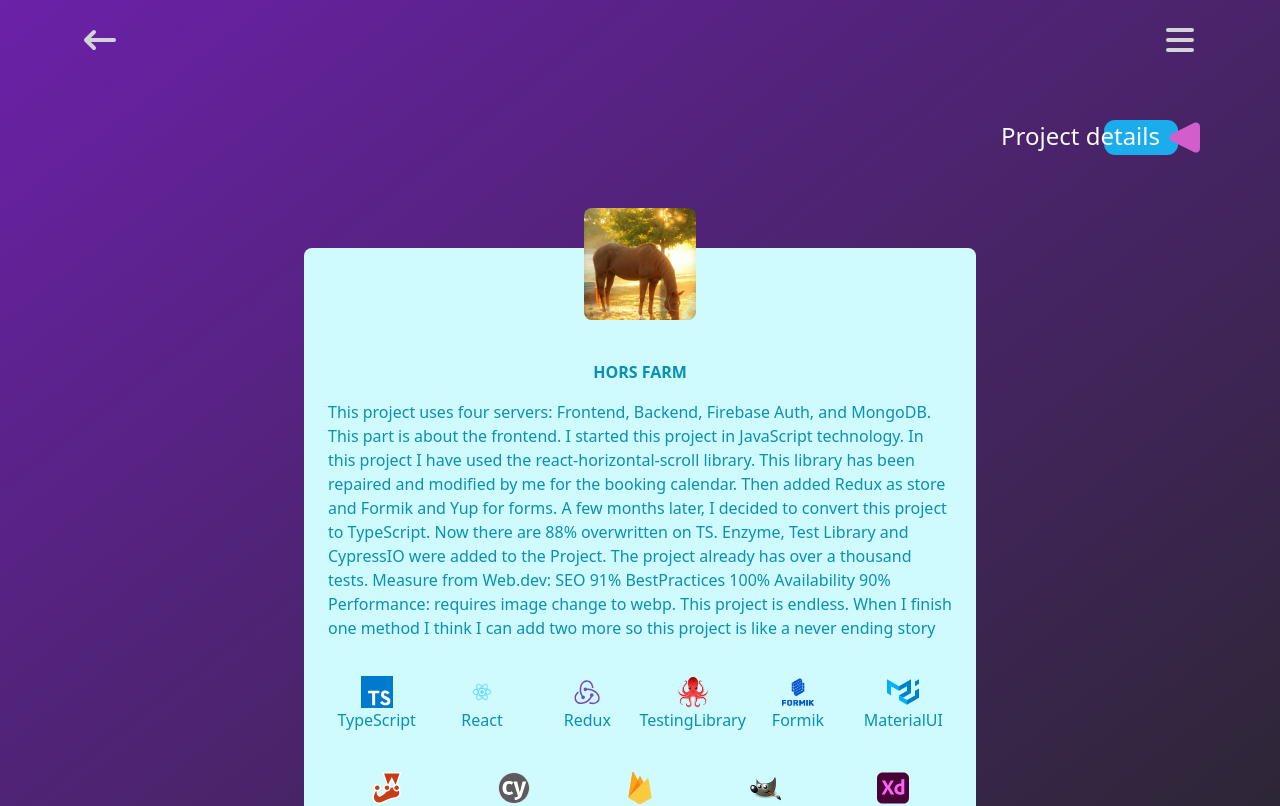
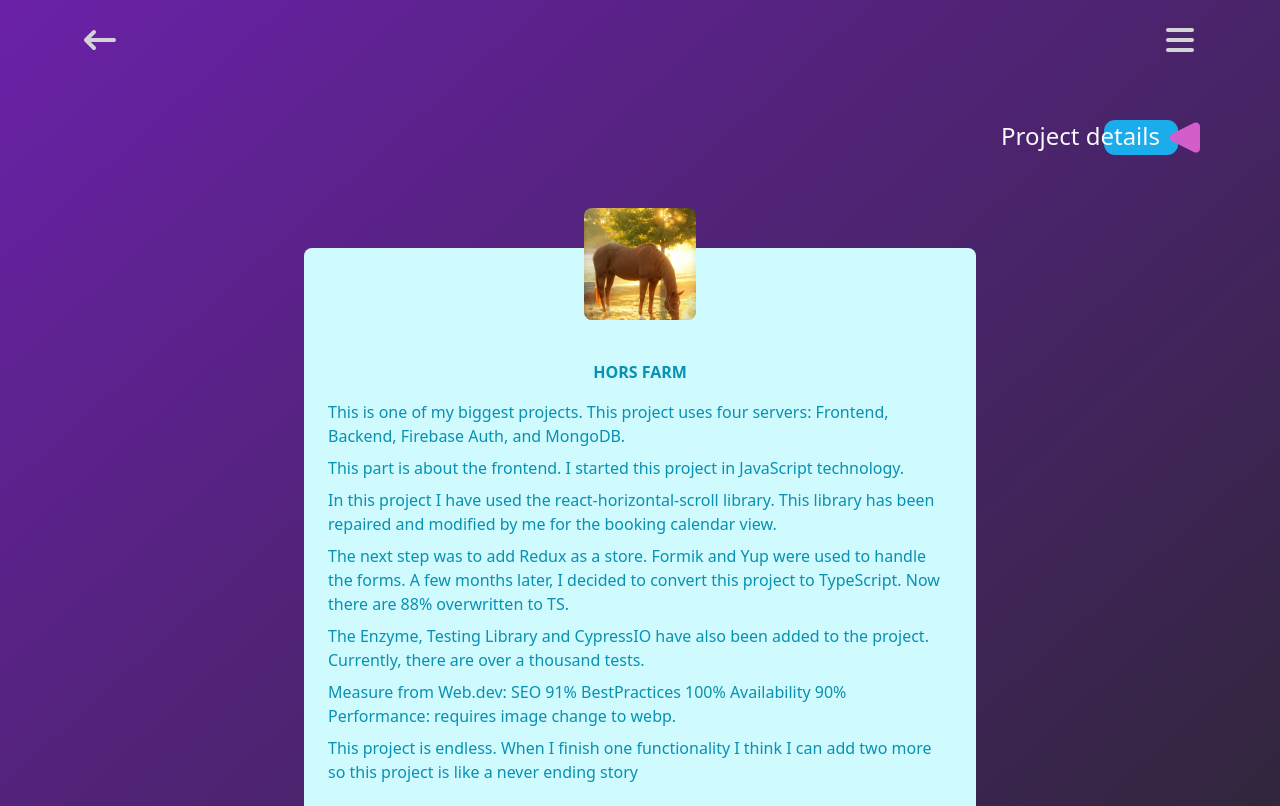
Before and after one commit to GeloUno/portfolio_next, a Next.js app: page /projects/0 in a window 1280 px wide. Shown: the top 806 px of the page. Built offline with nearby package versions, Linux system fonts and the light colour scheme.

Commit message:
project desciption is arrary too

```diff
--- a/components/projects/detail/projectDetail.tsx
+++ b/components/projects/detail/projectDetail.tsx
@@ -43,7 +43,7 @@ function DetailProject({ project: {
                 {title}
             </div>
             <div className=' px-6'>
-                {description}
+                {Array.isArray(description) ? (description.map((des) => (<h3 key={des} className={`pb-2`}>{des}</h3>))) : (<h3>{description}</h3>)}
             </div>
             <div className=' flex flex-wrap m-5 justify-around'>
                 {technology.map(tech => {
--- a/data/projects.ts
+++ b/data/projects.ts
@@ -5,14 +5,14 @@ import { IProject } from '../models/IProject';
 const projects: Array<IProject> = [
     {
         title: "Hors Farm",
-        description: `This project uses four servers: Frontend, Backend, Firebase Auth, and MongoDB.
-        This part is about the frontend.
-        I started this project in JavaScript technology.
-        In this project I have used the react-horizontal-scroll library. This library has been repaired and modified by me for the booking calendar.
-        Then added Redux as store and Formik and Yup for forms. A few months later, I decided to convert this project to TypeScript. Now there are 88% overwritten on TS.
-        Enzyme, Test Library and CypressIO were added to the Project. The project already has over a thousand tests.
-        Measure from Web.dev: SEO 91% BestPractices 100% Availability 90% Performance: requires image change to webp.
-        This project is endless. When I finish one method I think I can add two more so this project is like a never ending story`,
+        description: [`This is one of my biggest projects. This project uses four servers: Frontend, Backend, Firebase Auth, and MongoDB.`,
+            `This part is about the frontend.
+            I started this project in JavaScript technology.`,
+            `In this project I have used the react-horizontal-scroll library. This library has been repaired and modified by me for the booking calendar view.`,
+            `The next step was to add Redux as a store. Formik and Yup were used to handle the forms. A few months later, I decided to convert this project to TypeScript. Now there are 88% overwritten to TS.`,
+            `The Enzyme, Testing Library and CypressIO have also been added to the project. Currently, there are over a thousand tests.`,
+            `Measure from Web.dev: SEO 91% BestPractices 100% Availability 90% Performance: requires image change to webp.`,
+            `This project is endless. When I finish one functionality I think I can add two more so this project is like a never ending story`],
 
         github: 'https://github.com/GeloUno/horse_farm',
         image: 'LoginHorse.png',
@@ -34,7 +34,8 @@ const projects: Array<IProject> = [
     },
     {
         title: "Hors Farm",
-        description: 'This is a part of horse farm backend server in node.js. I start this project in TypeScript. This server connect to mongoDB using mongoose solution. Endpoint is tested by Postman. Classes and functionality are tested by Jest. When I will back to this project I will add super test. One of big solution is security of the users so not everything is shered to github, mouch more is in heroku server.',
+        description: [`This is a part of horse farm backend server in node.js.`,
+            `I started this project in TypeScript. This server connect to mongoDB using mongoose solution. Endpoints were tested by Postman. Classes and functionality have been tested by Jest. When I will back to this project I will add SuperTest.`, ` One of big solution is security of the users so not everything is shared to github, much more is in heroku server.`],
         github: 'https://github.com/GeloUno/dev_server_node',
         image: 'SinginHorse.png',
         technology: [
@@ -51,7 +52,7 @@ const projects: Array<IProject> = [
     },
     {
         title: "Portfolio",
-        description: `This project was built with idea "nice to have". So I built him easy and fast. I used Next.js with static props and static path. This is no e-commerce project so I don't need server side props. Core Node version 14.17 rest dependencies is in package.json.`,
+        description: [`This project was built with the idea "nice to have it".`, ` So I built it simple and fast.`, ` I used next.js with static props and static path. This is not an e-commers project so no server side props solution was needed. Core Node version 14.17 rest dependencies is in package.json.`],
         image: 'portfolio.png',
         technology: [
             ETechnology.TYPESCRIPT,
@@ -65,7 +66,7 @@ const projects: Array<IProject> = [
     },
     {
         title: "Events",
-        description: 'This is a practice project to get knowledge about Next.js. In original was write in JavaScript from my side this project was write in MVC pattern and TypeScript. This project connect to real time data base  firebase. One of the interesting solutions is how use useSWR hook with SSR. Core Node version 14.17 rest dependencies is in package.json.',
+        description: 'This is a training project to learn about next.js. The training was conducted in JavaScript technology. On my part, the project was written in the MVC design pattern and TypeScript. This project connects to a real-time database Firebase. One of the interesting solutions is how to use a hook SWR with SSR. Core Node version 14.17 rest dependencies is in package.json.',
         github: 'https://github.com/GeloUno/EventsNext',
         image: 'Events.jpg',
 
@@ -80,7 +81,7 @@ const projects: Array<IProject> = [
     },
     {
         title: "Next Auth",
-        description: 'This is a practice project to get knowledge about Next.js and NextAuth.js. In original was write in JavaScript from my side this project was write in MVC pattern and TypeScript. Core Node version 14.17 rest dependencies is in package.json.',
+        description: 'This is a training project to learn about Next.js and NextAuth.js. The training was conducted in JavaScript technology. On my part, the project was written in the MVC design pattern and TypeScript. Core Node version 14.17 rest dependencies is in package.json.',
         github: 'https://github.com/GeloUno/next_auth',
         image: 'NextAuth.png',
 
@@ -94,7 +95,7 @@ const projects: Array<IProject> = [
     },
     {
         title: "miniFacbook",
-        description: 'This is practic project to get knowleg about React.',
+        description: 'This is a training project to learn about React.js',
         github: 'https://github.com/GeloUno/dev_client_react_redux_hooks',
         image: 'miniFacbook.jpg',
 
@@ -109,7 +110,7 @@ const projects: Array<IProject> = [
     },
     {
         title: "miniFacbook",
-        description: 'This is practic project to get knowleg about Node.js.',
+        description: 'this is a training project to learn about Node.js.',
         github: 'https://github.com/GeloUno/dev_server_node',
         image: 'miniFacbook.jpg',
 
@@ -124,15 +125,15 @@ const projects: Array<IProject> = [
         web: ''
     },
     {
-        title: "Another",
-        description: 'On my github You can find many of project build since 2018. Not every project is in master or main branch. There is a few projects build in Java no used clean conde and some projects with React Native or Angular 6.0 too',
+        title: "Other projects",
+        description: 'In my github you can find many projects since 2018. Not all are in the master or main branch. Most of these projects were not built with clean code principles. Some projects were written in Angular 6.0, Java, ReactNative, PHP',
         github: 'https://github.com/GeloUno?tab=repositories',
         image: 'Octocat.png',
 
         technology: [
+            ETechnology.ANGULAR,
             ETechnology.JAVA,
             ETechnology.REACTNATIVE,
-            ETechnology.ANGULAR,
             ETechnology.PHP,
         ],
         web: ''
--- a/models/IProject.tsx
+++ b/models/IProject.tsx
@@ -2,7 +2,7 @@ import { ETechnology } from "./ETechnology";
 
 export interface IProject {
     title: string;
-    description: string;
+    description: string | Array<string>;
     technology: Array<ETechnology>;
     github: string;
     image?: string;
```
